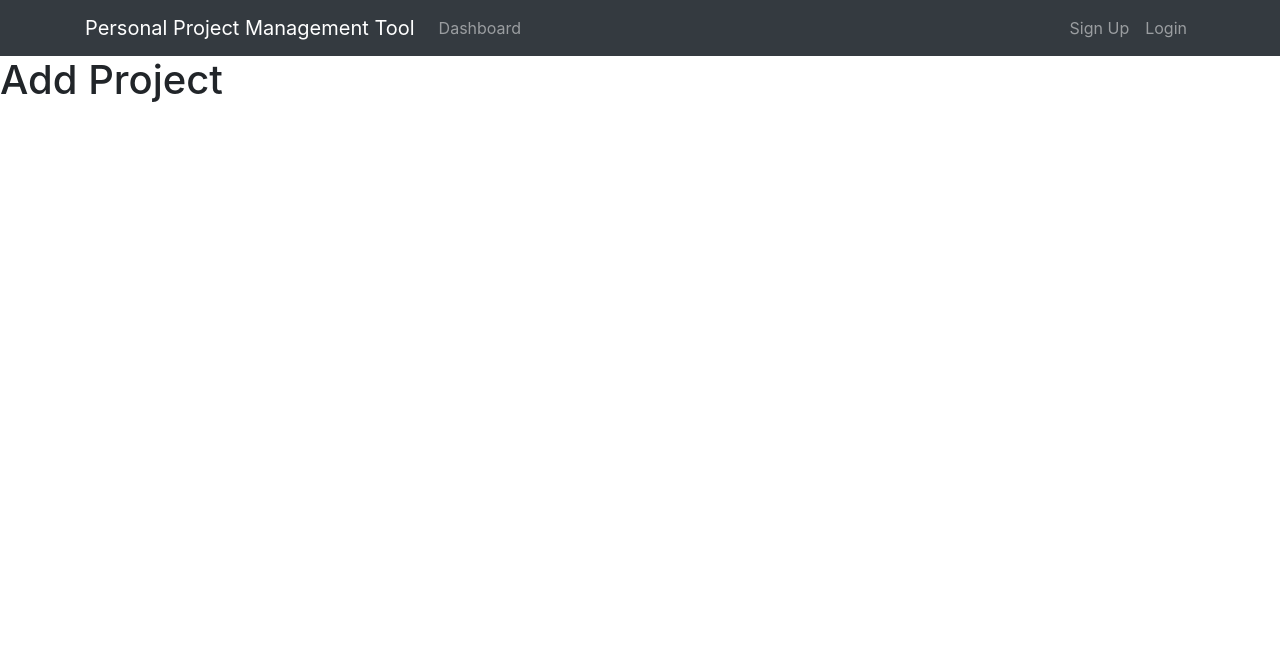
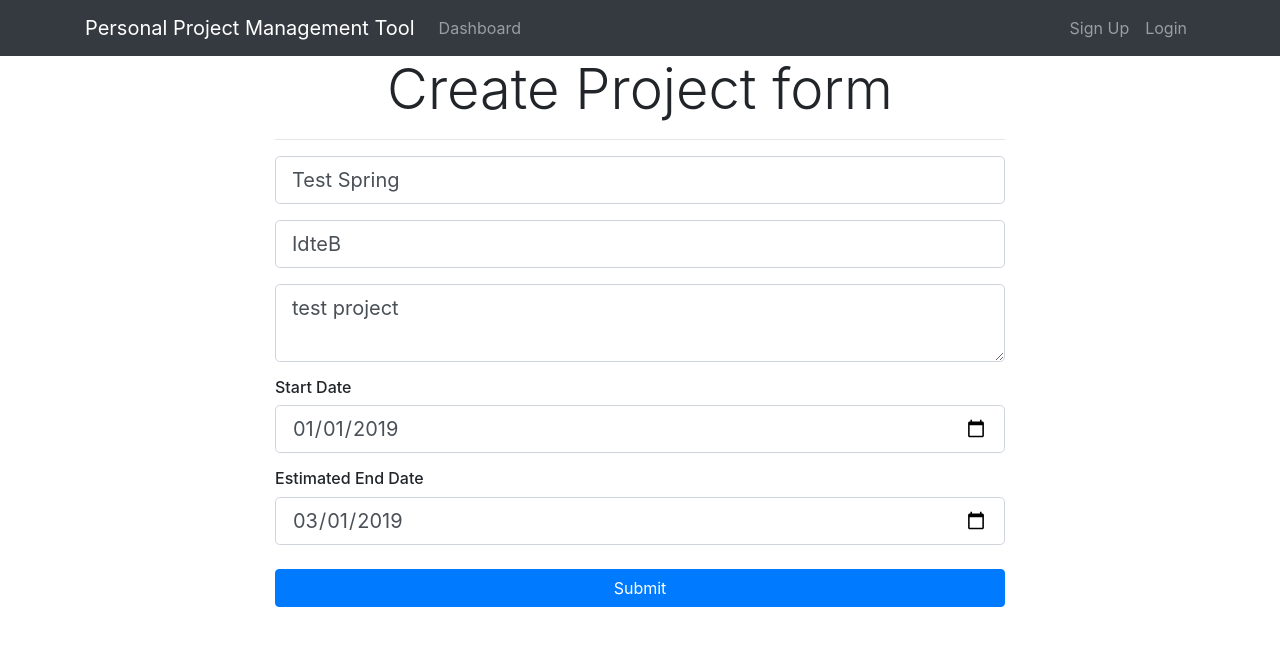
Before and after one commit to dexterchan/ppmtool_gradle, a React (Create React App) app in the folder ppmtool-react-client/: page /addProject in a window 1280 px wide. Shown: the top 646 px of the page. Built offline with nearby package versions, Linux system fonts and the light colour scheme.

Commit message:
add project

```diff
--- a/ppmtool-react-client/src/components/Project/AddProject.js
+++ b/ppmtool-react-client/src/components/Project/AddProject.js
@@ -1,10 +1,100 @@
 import React, { Component } from "react";
 
 class AddProject extends Component {
+  constructor() {
+    super();
+    this.state = {
+      projectName: "Test Spring",
+      projectIdentifier: "IdteB",
+      description: "test project",
+      start_date: "2019-01-01",
+      end_date: "2019-03-01"
+    };
+    this.onChange = this.onChange.bind(this);
+    this.onSubmit = this.onSubmit.bind(this);
+  }
+  onChange(e) {
+    this.setState({ [e.target.name]: e.target.value });
+  }
+  onSubmit(e) {
+    e.preventDefault(); //prevent form reloading
+    const newProject = {
+      projectName: this.state.projectName,
+      projectIdentifier: this.state.projectIdentifier,
+      description: this.state.description,
+      start_date: this.state.start_date,
+      end_date: this.state.end_date
+    };
+    console.log(newProject);
+  }
   render() {
     return (
-      <div>
-        <h1>Add Project</h1>
+      <div className="project">
+        <div className="container">
+          <div className="row">
+            <div className="col-md-8 m-auto">
+              <h5 className="display-4 text-center">Create Project form</h5>
+              <hr />
+              <form onSubmit={this.onSubmit}>
+                <div className="form-group">
+                  <input
+                    type="text"
+                    className="form-control form-control-lg "
+                    placeholder="Project Name"
+                    name="projectName"
+                    value={this.state.projectName}
+                    onChange={this.onChange}
+                  />
+                </div>
+                <div className="form-group">
+                  <input
+                    type="text"
+                    className="form-control form-control-lg"
+                    placeholder="Unique Project ID"
+                    name="projectIdentifier"
+                    value={this.state.projectIdentifier}
+                    onChange={this.onChange}
+                  />
+                </div>
+
+                <div className="form-group">
+                  <textarea
+                    className="form-control form-control-lg"
+                    placeholder="Project Description"
+                    name="description"
+                    value={this.state.description}
+                    onChange={this.onChange}
+                  />
+                </div>
+                <h6>Start Date</h6>
+                <div className="form-group">
+                  <input
+                    type="date"
+                    className="form-control form-control-lg"
+                    name="start_date"
+                    value={this.state.start_date}
+                    onChange={this.onChange}
+                  />
+                </div>
+                <h6>Estimated End Date</h6>
+                <div className="form-group">
+                  <input
+                    type="date"
+                    className="form-control form-control-lg"
+                    name="end_date"
+                    value={this.state.end_date}
+                    onChange={this.onChange}
+                  />
+                </div>
+
+                <input
+                  type="submit"
+                  className="btn btn-primary btn-block mt-4"
+                />
+              </form>
+            </div>
+          </div>
+        </div>
       </div>
     );
   }
```
Also changed, not shown: 14 other files (tests, documents, lock files or other folders).
